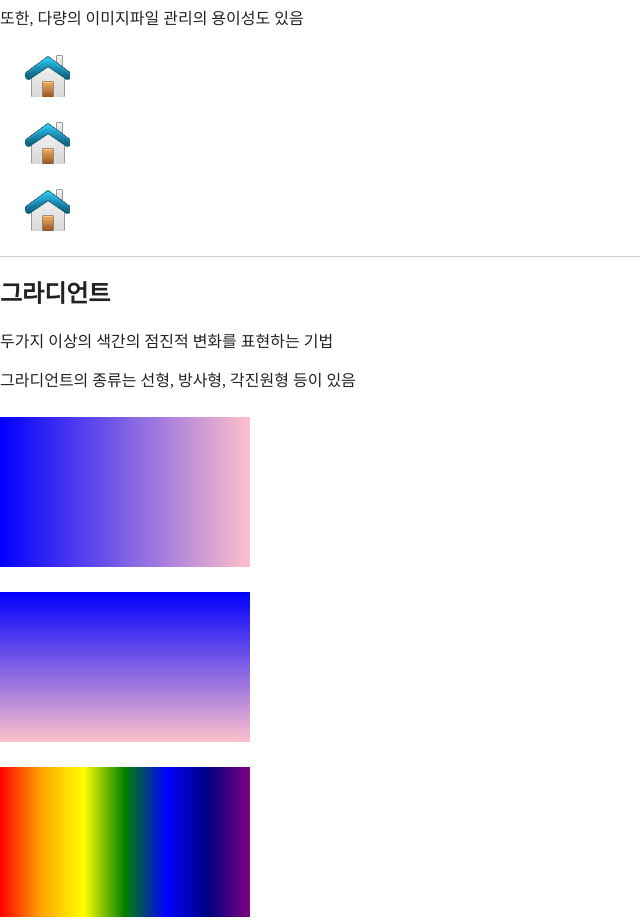
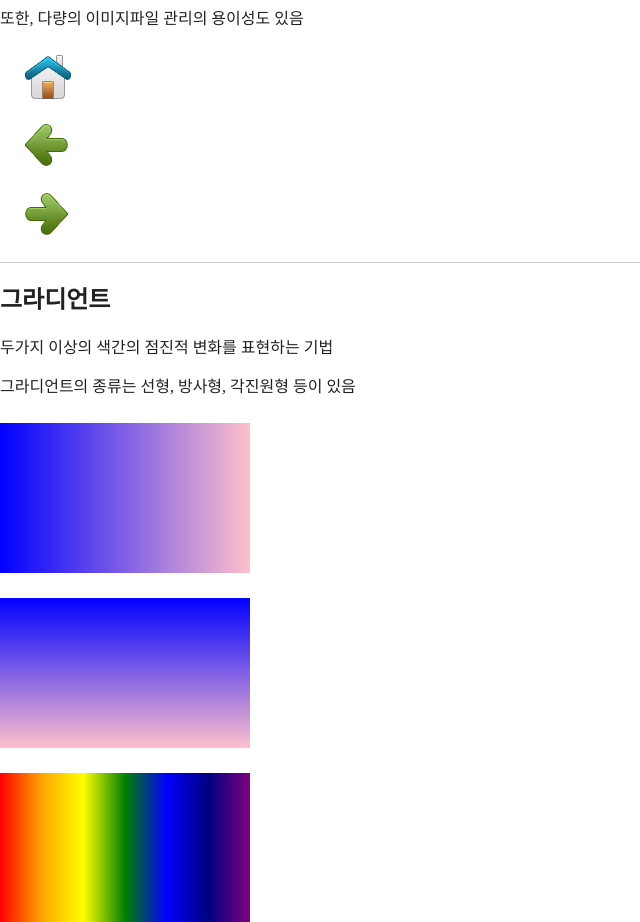
Before and after one commit to hideonbush3/css3, a plain HTML site: page 12background.html in a window 1280 px wide. Shown: the part 3400-4322 px from the top of the page, without its empty margins (0-640 px from the left). Drawn offline with Linux system fonts and the light colour scheme.

Commit message:
CSS 배경관련 추가

```diff
--- a/12background.html
+++ b/12background.html
@@ -75,13 +75,39 @@
     url("img/plane.png") no-repeat center}
 
     /* 스프라이트 */
-    #box14, #box15, #box16{
-        width: 45px; height: 42px;
-        background: url("img/img_navsprites.gif");
-        margin: 25px
+    #box14, #box15, #box16 {
+        width: 46px; height: 44px;
+        background: url('img/img_navsprites.gif');
+        margin: 25px;
     }
-    #box14:hover{background: url("img/img_navsprites.gif")
-    0 -45px }
+
+    #box14:hover {
+        background: url('img/img_navsprites.gif')
+        0 -45px; }
+
+    #box15 {
+        width: 43px;
+        background: url('img/img_navsprites.gif')
+        -47px 0;
+    }
+
+    #box15:hover {
+        width: 43px;
+        background: url('img/img_navsprites.gif')
+        -47px -45px;
+    }
+
+    #box16 {
+        width: 43px;
+        background: url('img/img_navsprites.gif')
+        -91px 0;
+    }
+
+    #box16:hover {
+        width: 43px;
+        background: url('img/img_navsprites.gif')
+        -91px -45px;
+    }
 
 
     /* 그라디언트 */
```
